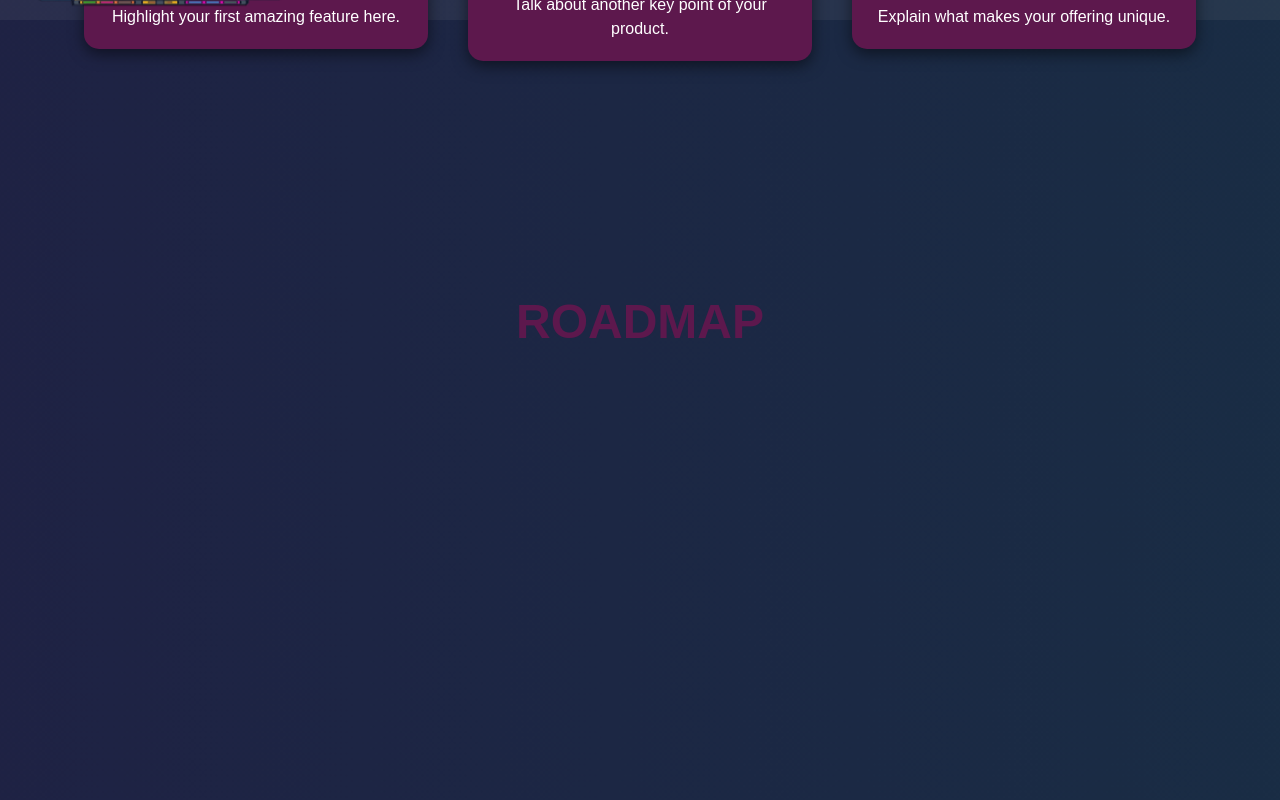
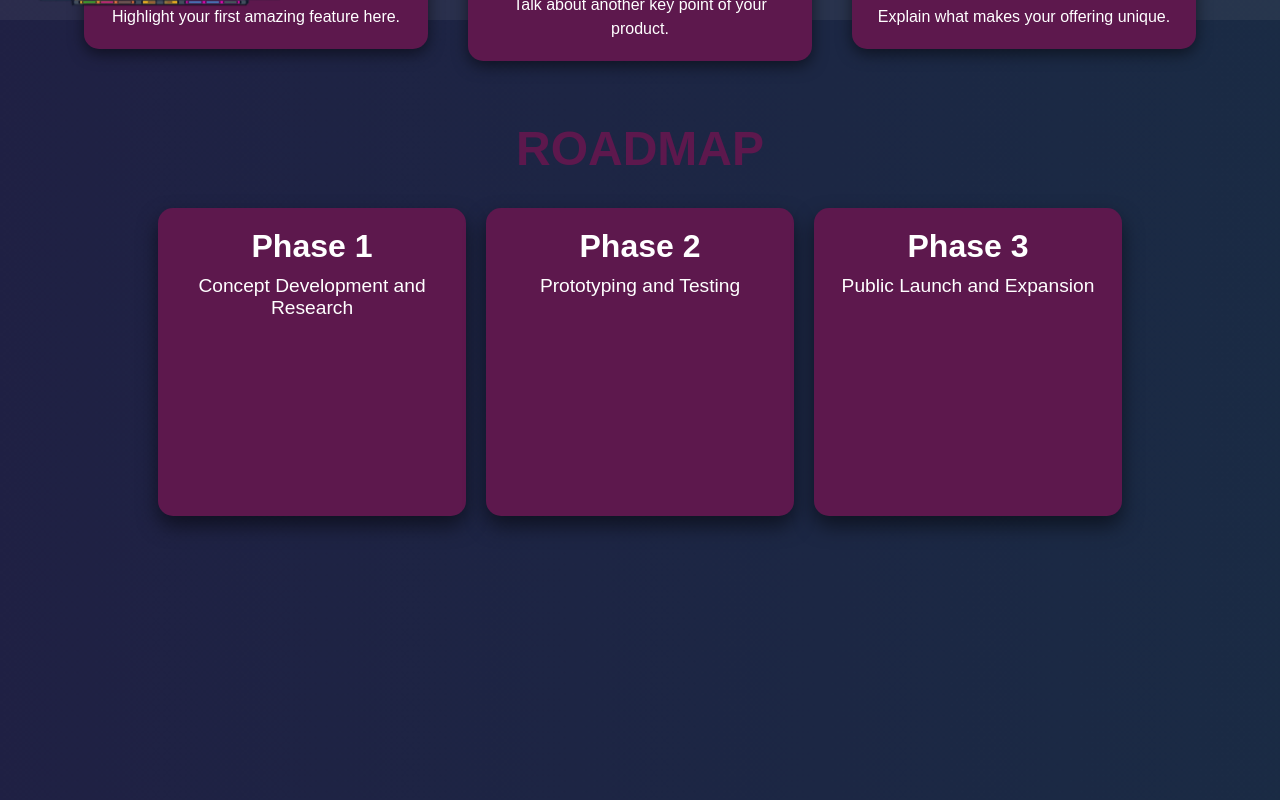
Before and after one commit to Yhethi/gonarz, a React (Vite) app: page / in a window 1280 px wide. Shown: the part 780-1580 px from the top of the page. Built offline with nearby package versions, Linux system fonts and the light colour scheme; grey boxes are pictures that could not be loaded.

Commit message:
Updated: cards roadmap

```diff
--- a/src/assets/scss/roadmapSection.scss
+++ b/src/assets/scss/roadmapSection.scss
@@ -3,7 +3,7 @@
   flex-direction: column;
   align-items: center;
   justify-content: center;
-  min-height: 100vh;
+  min-height: 300px;
   // background: linear-gradient(135deg, #00a2ff, #5f9fff);
   color: #fff;
 
@@ -16,10 +16,14 @@
 
   .roadmap-content {
     display: flex;
-    flex-direction: column;
+    flex-wrap: wrap;
+    justify-content: center;
+    // flex-direction: column;
     gap: 20px;
 
     .roadmap-item {
+      width: 308px;
+      height: 308px;
       padding: 20px;
       background: #5d184d;
       border-radius: 15px;
```
